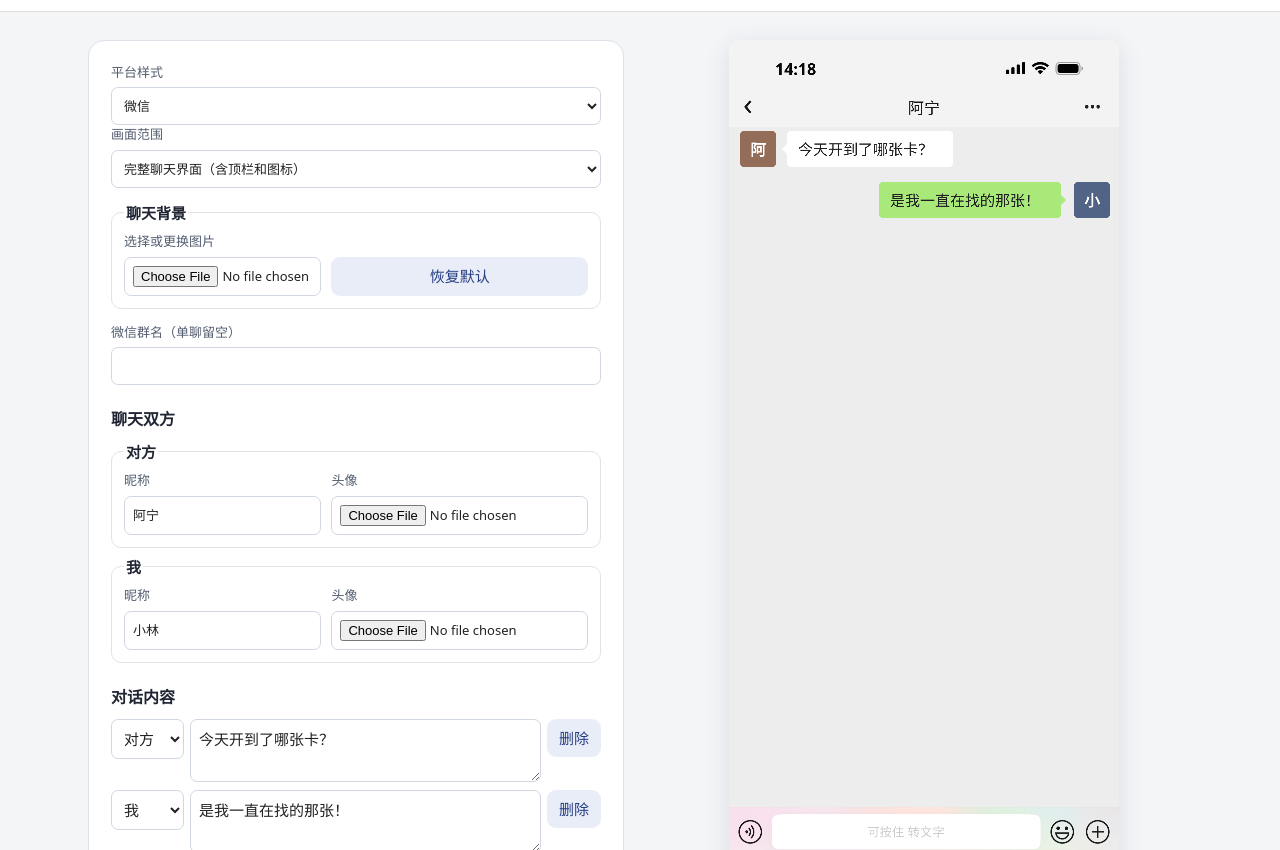
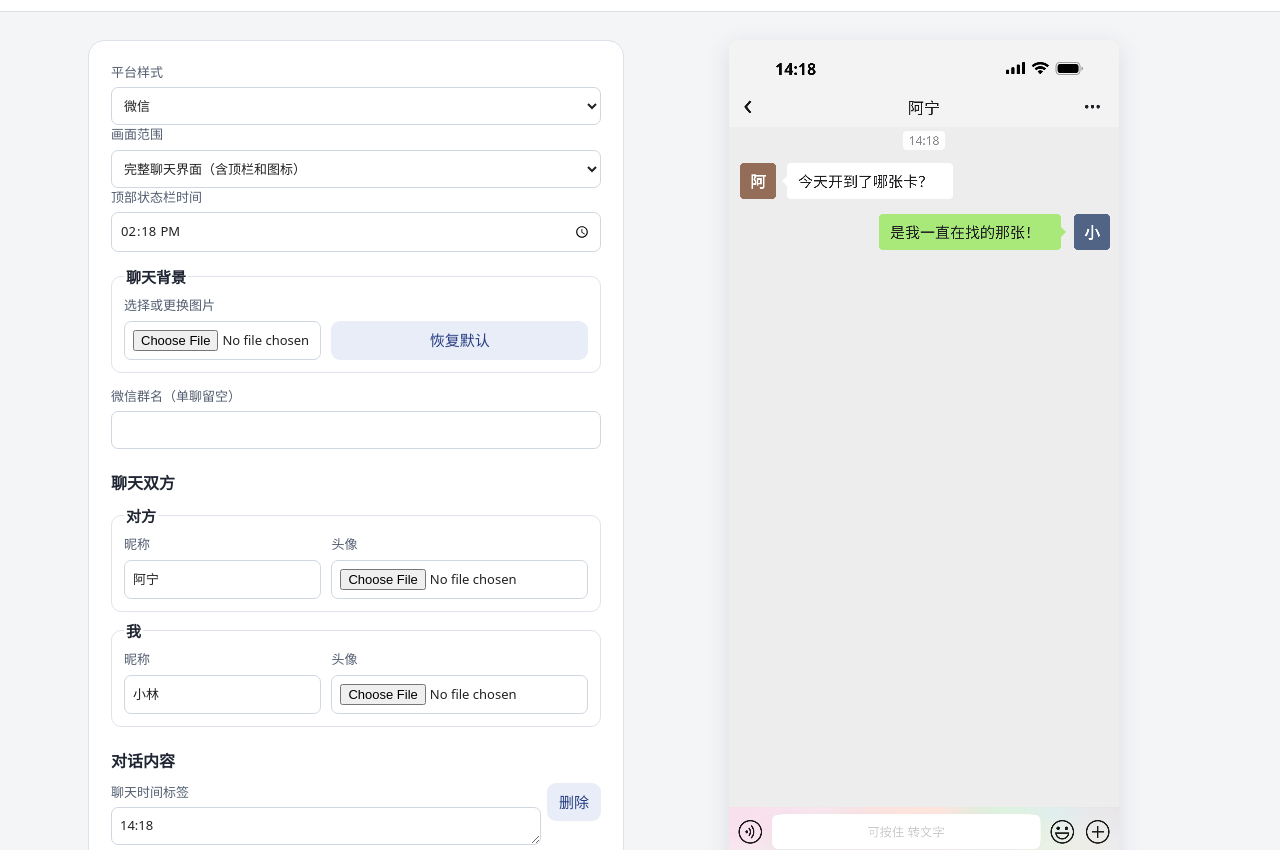
Before and after one commit to ovio-isalwayright/collage-tool, a plain HTML site: page chat.html in a window 1280 px wide. Shown: the part 56-906 px from the top of the page. Drawn offline with Linux system fonts and the light colour scheme.

Commit message:
Make status clock and conversation timestamps editable

```diff
--- a/chat.html
+++ b/chat.html
@@ -3,9 +3,10 @@
 <body><header><a href="index.html">‹ 拼图工具</a><h1>聊天框制作</h1><button id="save">导出 PNG ↓</button></header>
 <main><section class="editor"><label>平台样式<select id="platform"><option value="wechat">微信</option><option value="douyin">抖音</option><option value="red">小红书</option><option value="ins">Instagram</option><option value="threads">Threads</option></select></label>
 <label>画面范围<select id="layout"><option value="full">完整聊天界面（含顶栏和图标）</option><option value="messages">纯聊天框</option></select></label>
+<label id="clockLabel">顶部状态栏时间<input id="clock" type="time" value="14:18" required></label>
 <fieldset id="wall"><legend>聊天背景</legend><label>选择或更换图片<input id="wallFile" type="file" accept="image/*"></label><button id="resetWall">恢复默认</button></fieldset>
 <label id="handleLabel" hidden>Instagram 用户名<input id="handle" maxlength="32"></label><label id="groupLabel">微信群名（单聊留空）<input id="group" maxlength="40"></label>
-<h2>聊天双方</h2><div id="people"></div><h2>对话内容</h2><div id="messages"></div><button id="voice">＋ 语音</button> <button id="media">＋ 图片卡片</button> <button id="date">＋ 时间</button> <button id="add">＋ 添加消息</button><p id="notice" role="status"></p></section>
+<h2>聊天双方</h2><div id="people"></div><h2>对话内容</h2><div id="messages"></div><button id="voice">＋ 语音</button> <button id="media">＋ 图片卡片</button> <button id="date">＋ 聊天时间标签</button> <button id="add">＋ 添加消息</button><p id="notice" role="status"></p></section>
 <section class="stage" aria-label="实时预览"><canvas id="preview" aria-label="聊天记录图片预览"></canvas></section></main>
 <template id="person"><fieldset><legend></legend><label>昵称<input type="text" maxlength="32"></label><label>头像<input type="file" accept="image/*"></label></fieldset></template>
 <template id="message"><div class="row"><select aria-label="发送方"><option value="peer">对方</option><option value="me">我</option></select><textarea rows="2" maxlength="600" aria-label="消息文字"></textarea><button aria-label="删除这条消息">删除</button></div></template><script src="js/chat-controls.js"></script><script src="js/chat.js"></script></body></html>
--- a/js/chat.js
+++ b/js/chat.js
@@ -58,6 +58,7 @@ function draw(){
   $('handleLabel').hidden=!ig;$('wall').hidden=!customWall(k);$('groupLabel').hidden=!wc;
   const line=20,header=wc?87:dy?94:105, footer=wc?80:dy||red?122:78;
   const full=$('layout').value==='full';
+  $('clockLabel').hidden=!full;
   let y=full?header+4:12;
   const blocks=messages.map(m=>{
     const top=y, lines=wrap(m.value), voice=m.kind==='voice',media=m.kind==='media';
@@ -78,7 +79,7 @@ function draw(){
   if(walls[k])cover(walls[k],0,0,390,height);
   if(full){
     if(wc||dy)box(0,0,390,header,0,wc?'rgba(244,244,244,.94)':'rgba(212,226,242,.45)');
-    text('14:18',46,35,'#080808',16,true);
+    text($('clock').value||'14:18',46,35,'#080808',16,true);
     asset('status-signal',277,22,58/3,37/3);
     asset('status-wifi',302.5,22,52/3,37/3);
     asset('status-battery',326.5,22,82/3,39/3);
@@ -150,19 +151,26 @@ function add(side,value,kind="text"){
     else{label.textContent='卡片图片';input.type='file';input.accept='image/*';input.onchange=async()=>{const f=input.files[0];if(!f)return;try{const im=await loadImage(f);if(input.files[0]===f){m.image=im;draw()}}catch{$('notice').textContent='无法读取图片。'}};area.placeholder='图片说明'}
     label.append(input);el.append(label)
   }
-  if(kind==='date'){select.hidden=true;area.placeholder='时间标签'}
+  if(kind==='date'){
+    select.hidden=true;
+    const label=document.createElement('label');label.textContent='聊天时间标签';label.style.gridColumn='1 / 3';
+    area.before(label);label.append(area);area.rows=1;area.maxLength=32;
+    area.setAttribute('aria-label','聊天时间标签');area.placeholder='例如：昨天 14:18';
+  }
   messages.push(m);$('messages').append(el);draw();return area;
 }
+$('clock').oninput=draw;
 $('platform').onchange=draw;
 $('layout').onchange=draw;
 $('handle').oninput=draw;
 $('voice').onclick=()=>add('peer','','voice').focus();
 $('media').onclick=()=>add('peer','','media').focus();
-$('date').onclick=()=>add('peer','14:18','date').focus();
+$('date').onclick=()=>add('peer',$('clock').value||'14:18','date').focus();
 for(const [key,src] of Object.entries(chatControls)){const image=new Image();image.onload=()=>{controls[key]=image;draw()};image.src=src}
 $('add').onclick=()=>add(messages.at(-1)?.side==='peer'?'me':'peer','').focus();
 $('save').onclick=()=>{if(exportable)canvas.toBlob(blob=>{
   if(!blob){$('notice').textContent='导出失败，请缩短内容后重试。';return}
   const link=document.createElement('a');link.href=URL.createObjectURL(blob);link.download=$('platform').value+'-chat.png';link.click();setTimeout(()=>URL.revokeObjectURL(link.href),60000);
 },'image/png')};
+add('peer',$('clock').value,'date');
 add('peer','今天开到了哪张卡？');add('me','是我一直在找的那张！');
```
